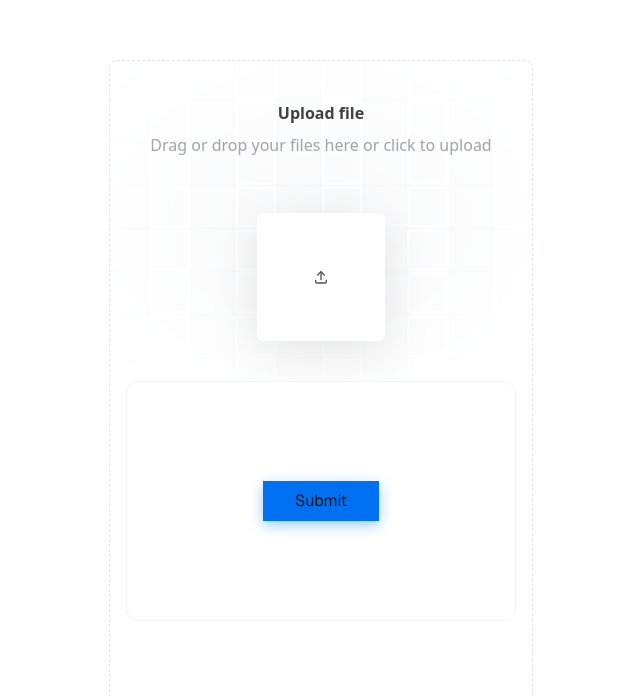
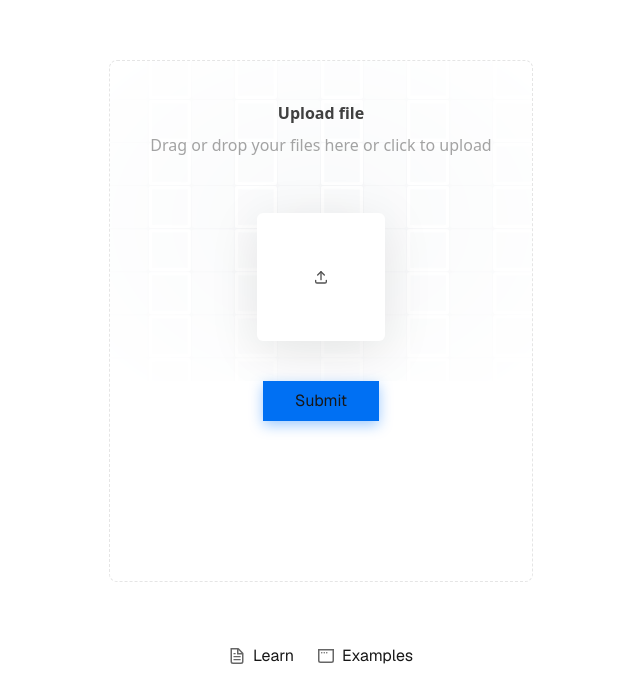
Before and after one commit to JaySuratwala/DCU_Practicum, a Next.js app in the folder Website/practicum-d/: page / in a window 1280 px wide. Shown: the part 104-800 px from the top of the page, without its empty margins (319-959 px from the left). Built offline with nearby package versions, Linux system fonts and the light colour scheme.

Commit message:
button border removed

```diff
--- a/Website/practicum-d/components/buttons.tsx
+++ b/Website/practicum-d/components/buttons.tsx
@@ -13,13 +13,7 @@ export const ButtonsCard = ({
   onClick?: () => void;
 }) => {
   return (
-    <div
-      className={cn(
-        "h-60 w-full bg-white rounded-xl border border-neutral-100 dark:bg-black dark:border-white/[0.2] hover:border-neutral-200 group/btn overflow-hidden relative flex items-center justify-center",
-        className
-      )}
-    >
-      <div className="absolute inset-0 dark:bg-dot-white/[0.1] bg-dot-black/[0.1]" />
+    <div className={cn(className)}>
       <div className="relative z-40">{children}</div>
     </div>
   );
```
